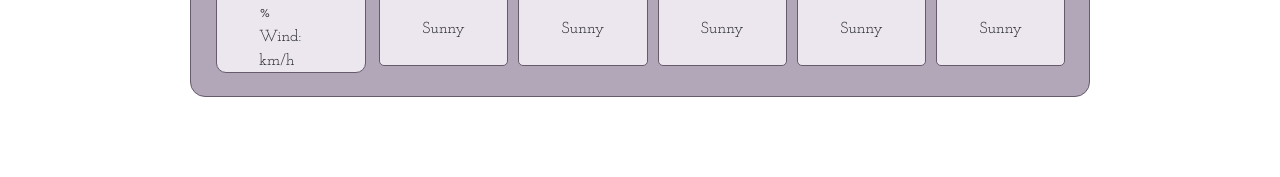
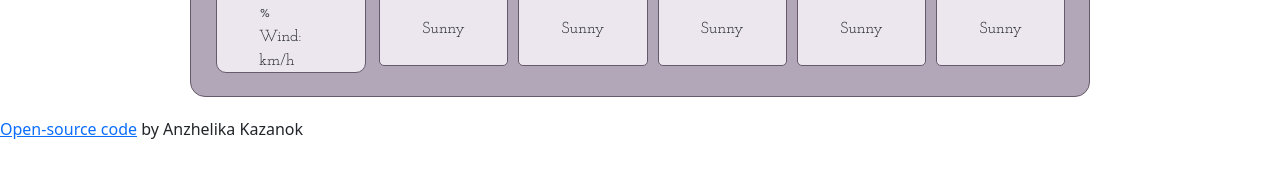
Before and after one commit to AnzhelikaKazanok/Weather, a plain HTML site: page index.html in a window 1280 px wide. Shown: the part 373-550 px from the top of the page. Drawn offline with nearby package versions, Linux system fonts and the light colour scheme.

Commit message:
Update index.html

```diff
--- a/index.html
+++ b/index.html
@@ -110,6 +110,16 @@
         </div>
       </div>
     </div>
+     <div class="coder-information">
+      <span>
+        <a
+          href="https://github.com/AnzhelikaKazanok/Weather"
+          class="sourcecode-link"
+          >Open-source code</a
+        >
+      </span>
+      <span class="my-name">by Anzhelika Kazanok</span>
+    </div>
     <script src="script.js"></script>
   </body>
 </html>
```
